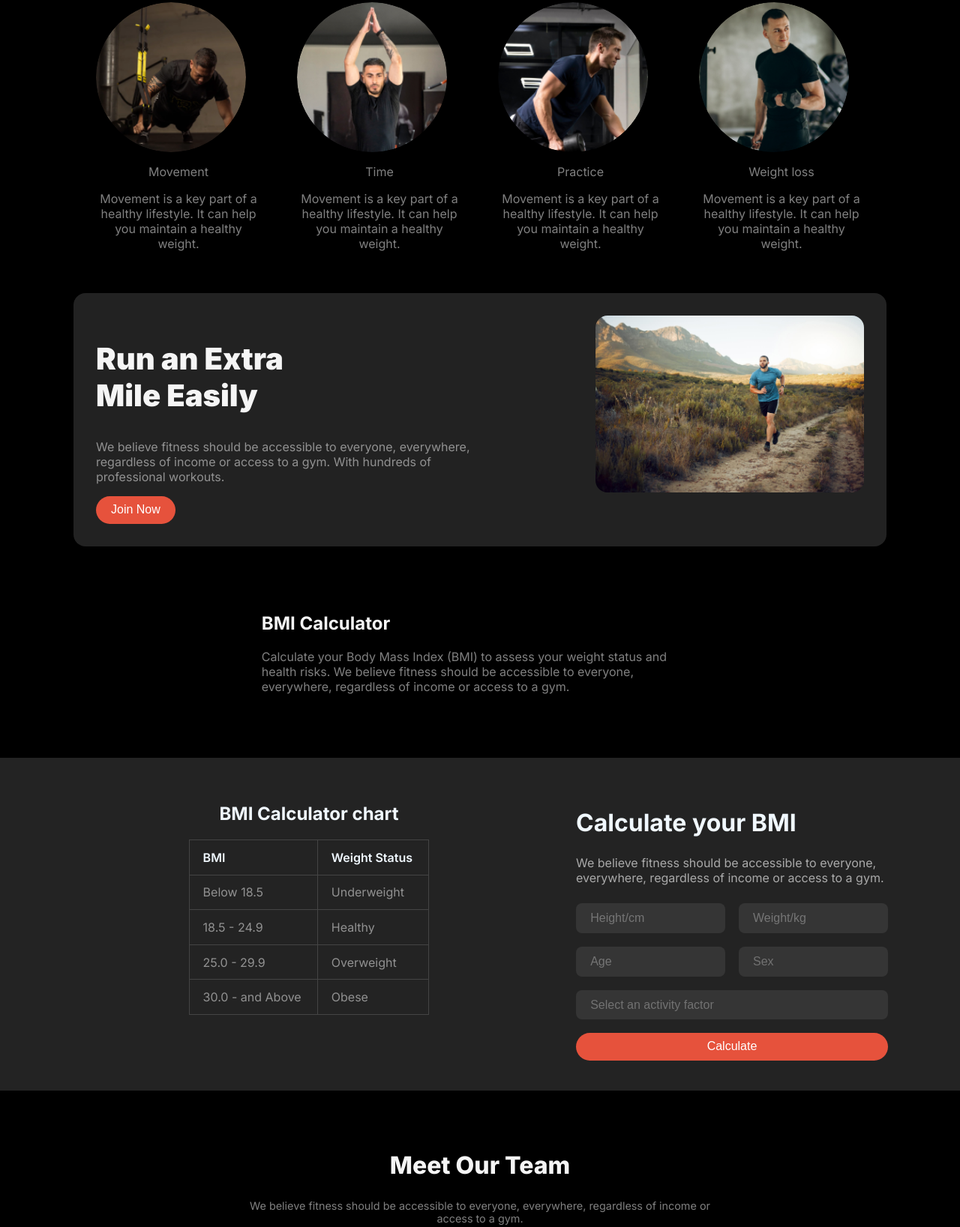
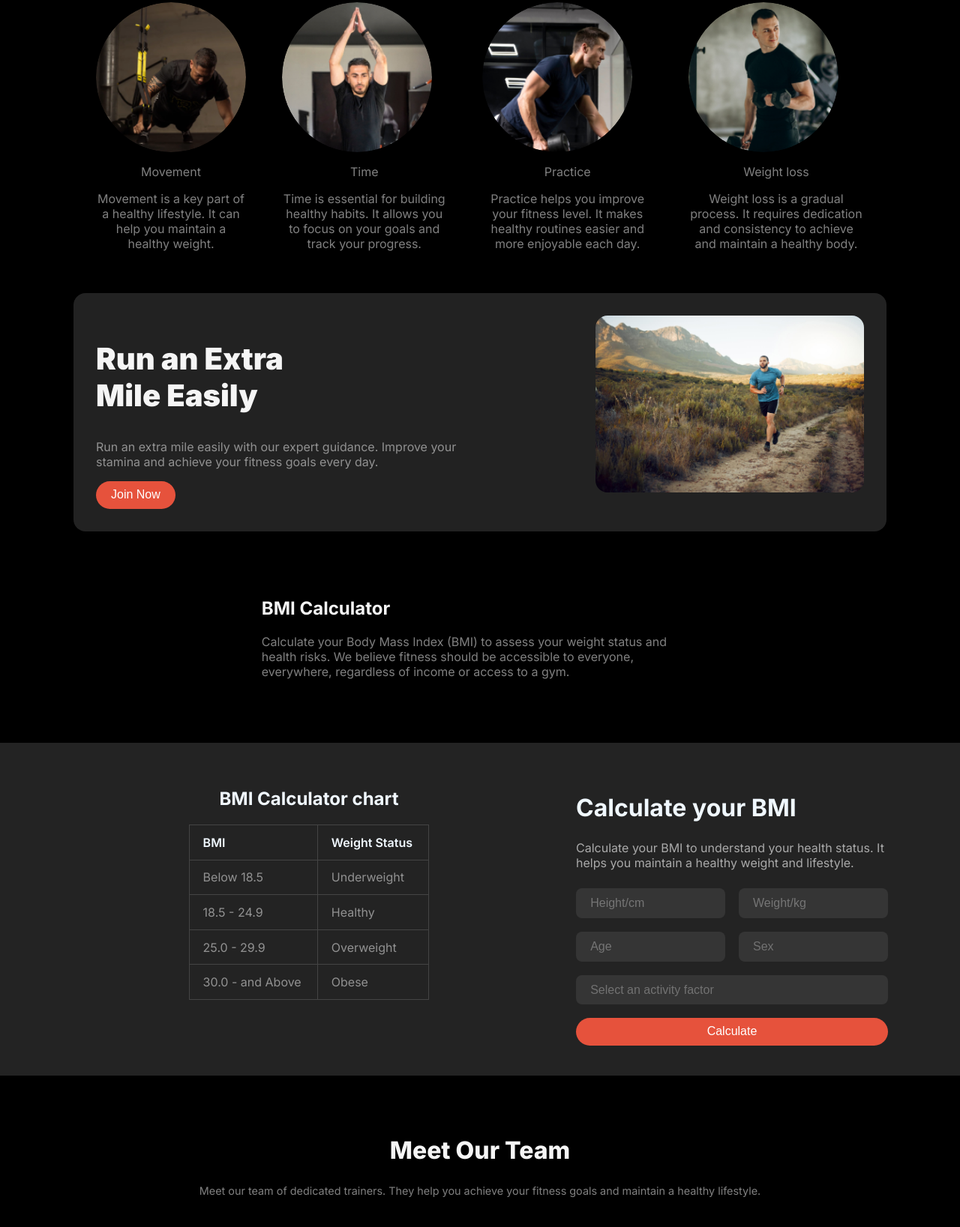
Before and after one commit to rubel2323/assignment-2, a plain HTML site: page index.html in a window 1280 px wide. Shown: the part 1005-2642 px from the top of the page at 75% size. Drawn offline with Linux system fonts and the light colour scheme; a web font is replaced by a local one.

Commit message:
debugged again

```diff
--- a/index.html
+++ b/index.html
@@ -88,8 +88,8 @@
           <div class="habit-card-description">
             <p class="title secondary-color">Time</p>
             <p class="subtitle">
-              Movement is a key part of a healthy lifestyle. It can help you
-              maintain a healthy weight.
+              Time is essential for building healthy habits. It allows you to
+              focus on your goals and track your progress.
             </p>
           </div>
         </div>
@@ -100,8 +100,8 @@
           <div class="habit-card-description">
             <p class="title secondary-color">Practice</p>
             <p class="subtitle">
-              Movement is a key part of a healthy lifestyle. It can help you
-              maintain a healthy weight.
+              Practice helps you improve your fitness level. It makes healthy
+              routines easier and more enjoyable each day.
             </p>
           </div>
         </div>
@@ -112,8 +112,8 @@
           <div class="habit-card-description">
             <p class="title secondary-color">Weight loss</p>
             <p class="subtitle">
-              Movement is a key part of a healthy lifestyle. It can help you
-              maintain a healthy weight.
+              Weight loss is a gradual process. It requires dedication and
+              consistency to achieve and maintain a healthy body.
             </p>
           </div>
         </div>
@@ -126,9 +126,11 @@
           <h2>Run an Extra <br />Mile Easily</h2>
           <div class="extra-mile-subtitle">
             <p class="secondary-color">
-              We believe fitness should be accessible to everyone, everywhere,
+              <!-- We believe fitness should be accessible to everyone, everywhere,
               regardless of income or access to a gym. With hundreds of
-              professional workouts.
+              professional workouts. -->
+              Run an extra mile easily with our expert guidance. Improve your
+              stamina and achieve your fitness goals every day.
             </p>
             <button class="extra-mile-btn btn-primary">Join Now</button>
           </div>
@@ -188,8 +190,8 @@
         <div class="bmi-form-section secondary-color">
           <h2 class="bmi-title" style="color: aliceblue">Calculate your BMI</h2>
           <p class="bmi-desc">
-            We believe fitness should be accessible to everyone, everywhere,
-            regardless of income or access to a gym.
+            Calculate your BMI to understand your health status. It helps you
+            maintain a healthy weight and lifestyle.
           </p>
           <form class="bmi-form">
             <div class="bmi-form-row">
@@ -226,8 +228,8 @@
         <div class="team-title"><h2>Meet Our Team</h2></div>
         <div class="team-subtitle secondary-color">
           <p>
-            We believe fitness should be accessible to everyone, everywhere,
-            regardless of income or <br />access to a gym.
+            Meet our team of dedicated trainers. They help you achieve your
+            fitness goals and maintain a healthy lifestyle.
           </p>
         </div>
       </div>
@@ -282,9 +284,8 @@
         <div class="footer-brand">
           <h2 class="footer-logo">Fitness</h2>
           <p class="footer-desc">
-            We believe fitness should be accessible to everyone, everywhere,
-            regardless of income or access to a gym. With hundreds of
-            professional workouts.
+            Fitness is a key part of a healthy lifestyle. It helps you maintain
+            your weight and improve your wellbeing.
           </p>
         </div>
         <div class="footer-links">
```
